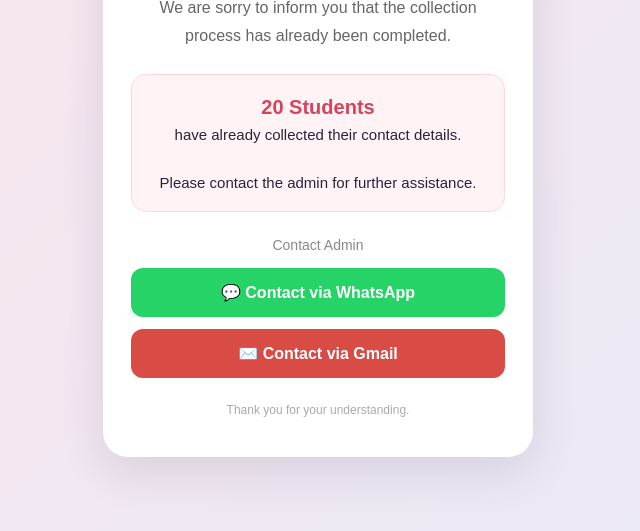
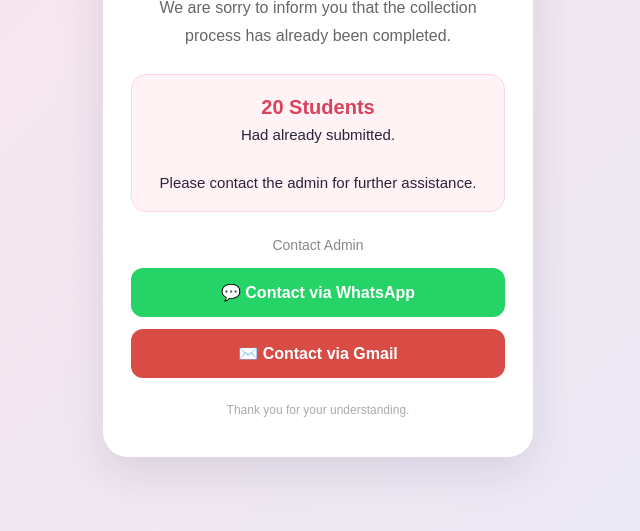
Before and after one commit to backlesshub-max/data, a plain HTML site: page index.html in a window 1280 px wide. Shown: the part 267-798 px from the top of the page, without its empty margins (322-962 px from the left). Drawn offline with Linux system fonts and the light colour scheme.

Commit message:
Update index.html

```diff
--- a/index.html
+++ b/index.html
@@ -123,7 +123,7 @@
 
     <div class="notice">
       <strong>20 Students</strong><br>
-      have already collected their contact details.
+      Had already submitted.
       <br><br>
       Please contact the admin for further assistance.
     </div>
```
